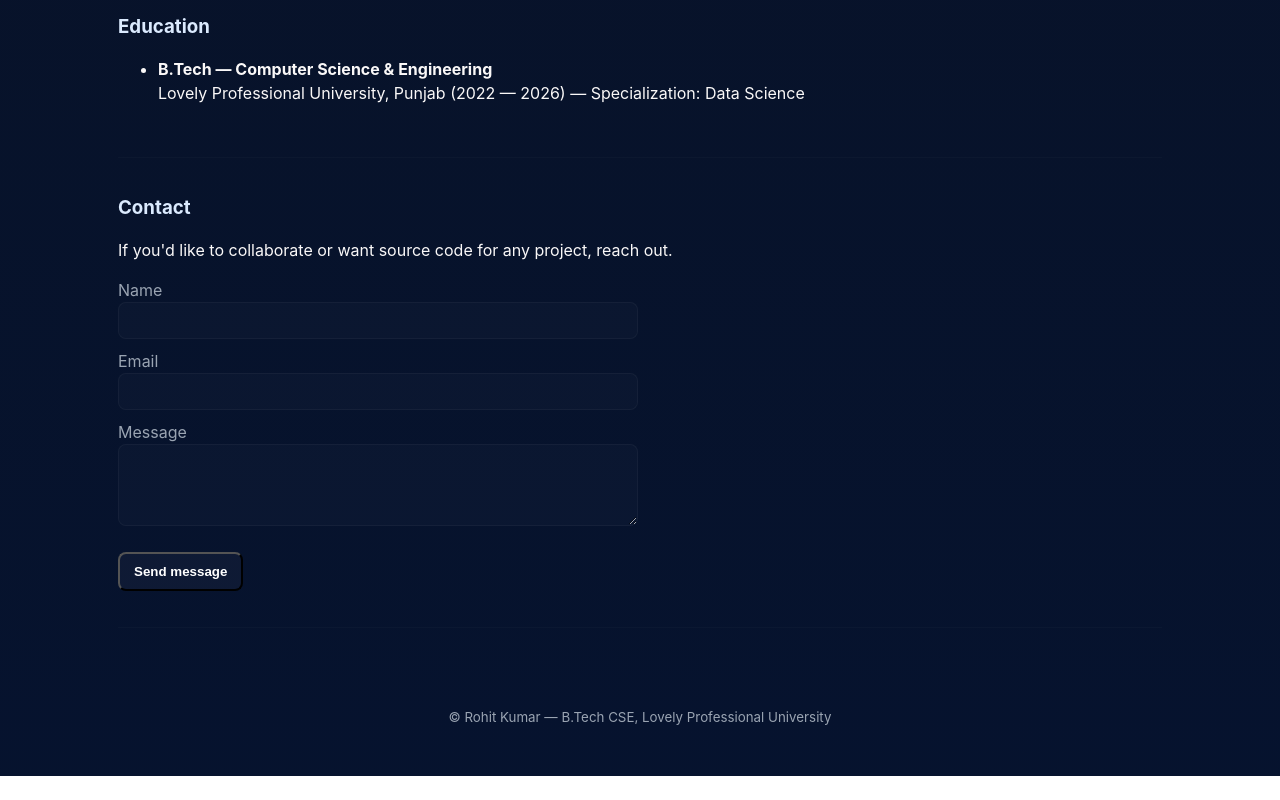
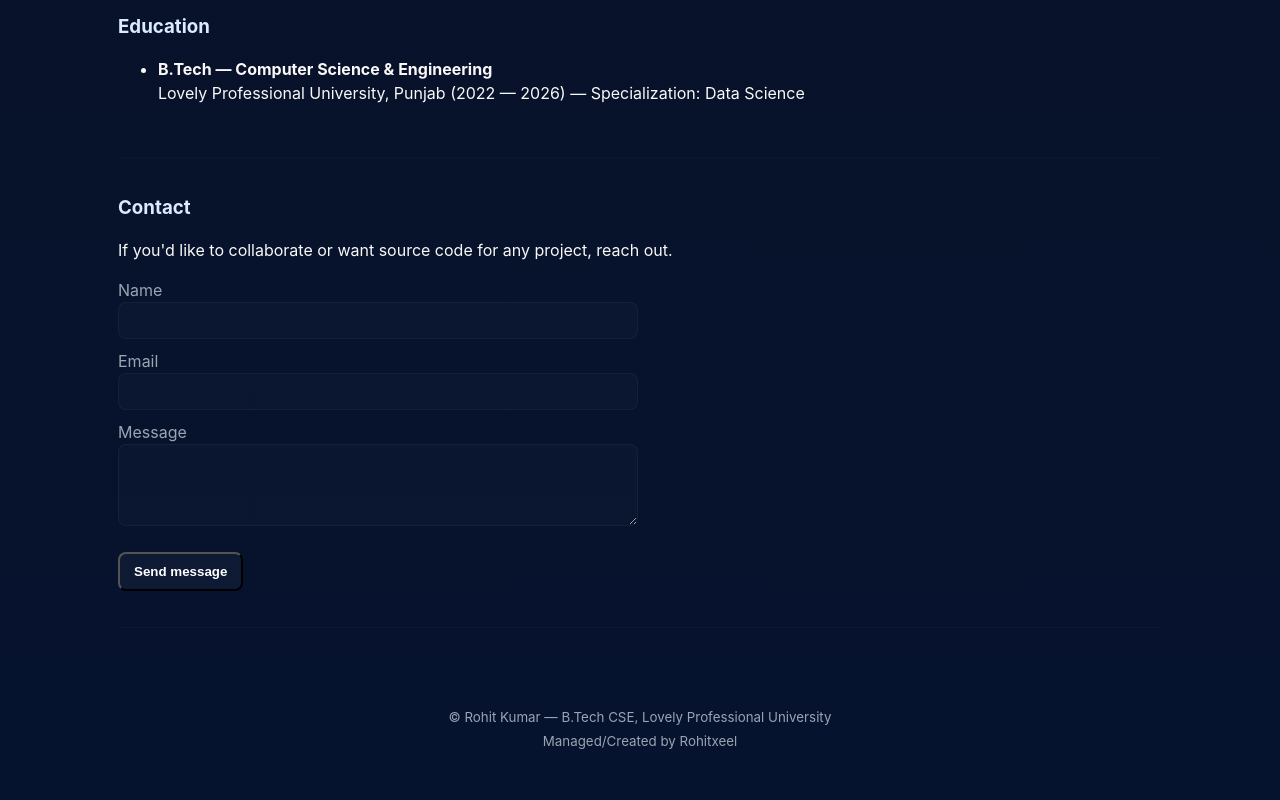
Before and after one commit to rohitxeel/rohit.xeel.in, a plain HTML site: page index.html in a window 1280 px wide. Shown: the part 1940-2740 px from the top of the page. Before the commit the page ends 2716 px from the top, so only its background shows below. Drawn offline with Linux system fonts and the light colour scheme.

Commit message:
Update index.html

```diff
--- a/index.html
+++ b/index.html
@@ -171,7 +171,7 @@
 
     <footer class="footer">
         <div class="container">
-            <small>© Rohit Kumar — B.Tech CSE, Lovely Professional University</small>
+            <small>© Rohit Kumar — B.Tech CSE, Lovely Professional University <br>Managed/Created by Rohitxeel</small>
         </div>
     </footer>
 
```
